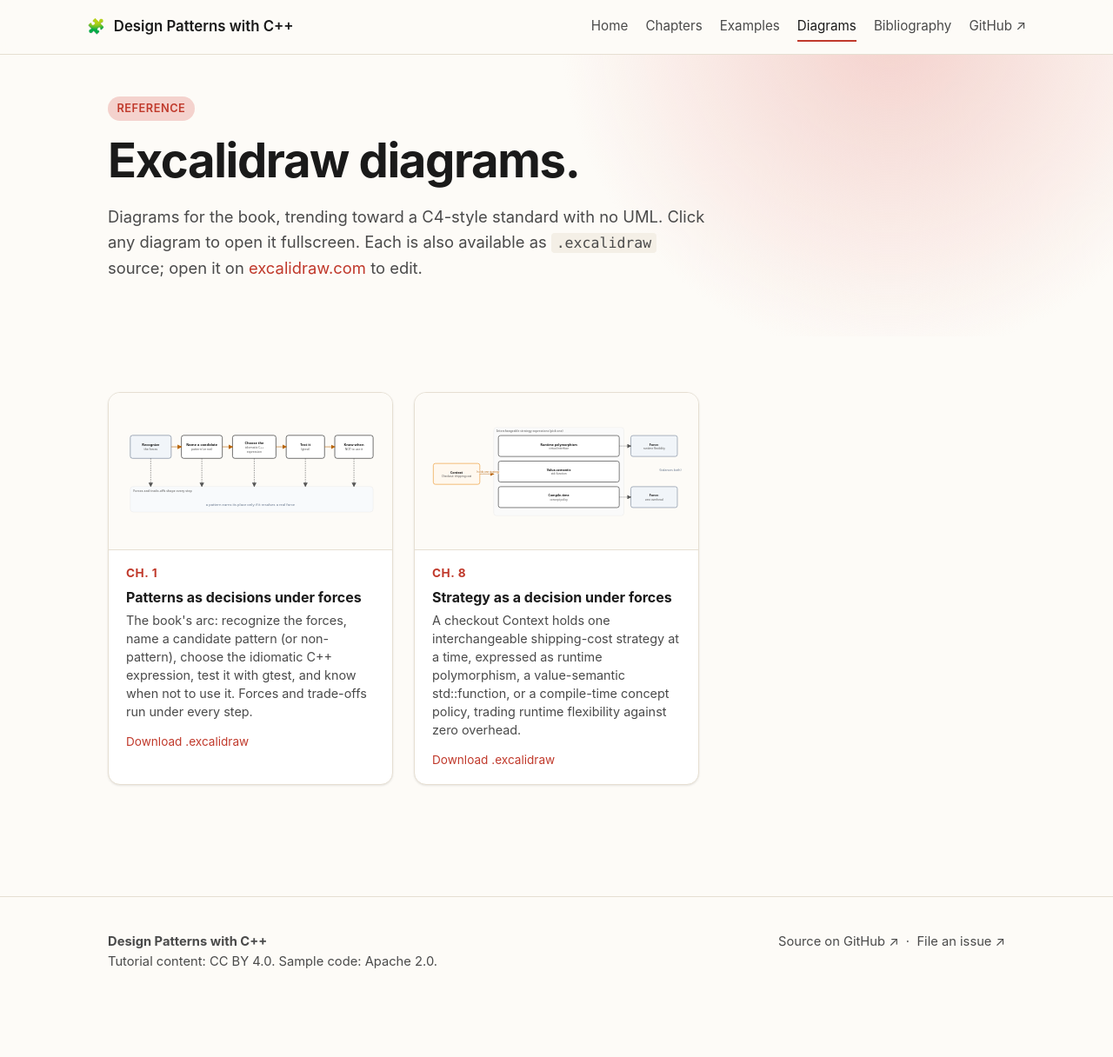
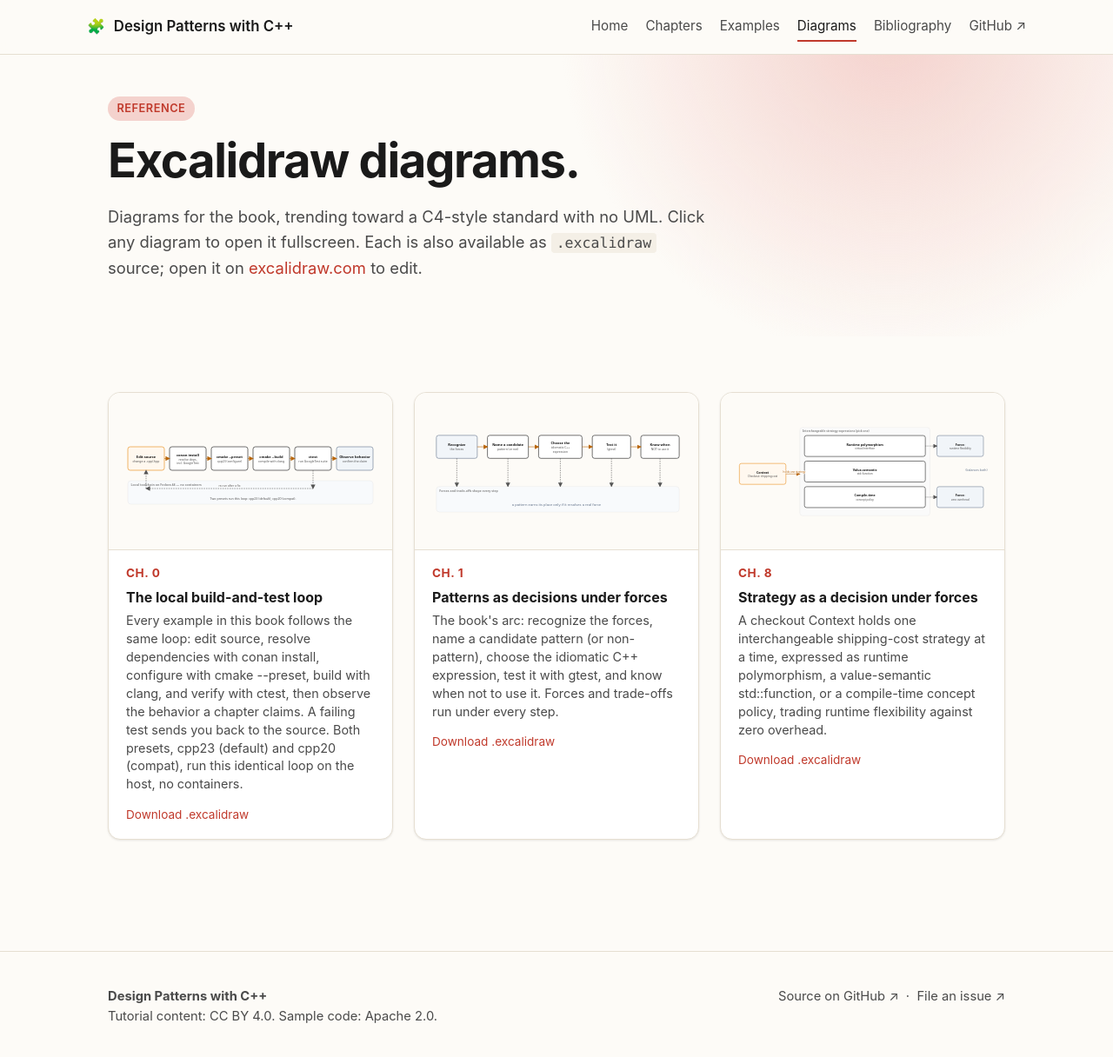
Before and after one commit to patterncatalyst/cpp-design-patterns, a Jekyll site: the page built from diagrams.html, in a window 1280 px wide and 1230 px high. Shown: the top 1216 px of the window at 87% size. Built offline with Jekyll 4.4.1, drawn with Linux system fonts in a browser that asks for light colours.

Commit message:
diagram(r01): add ch0 build-and-test-loop figure, embed in prerequisites

```diff
--- a/_data/diagrams.yml
+++ b/_data/diagrams.yml
@@ -1,5 +1,16 @@
 # Diagram gallery data for /diagrams/ (name, section, title, caption).
 # One entry per paired diagrams/<name>.svg + diagrams/<name>.excalidraw file.
+
+- name: 00-build-and-test-loop
+  section: "Ch. 0"
+  title: The local build-and-test loop
+  caption: >-
+    Every example in this book follows the same loop: edit source, resolve
+    dependencies with conan install, configure with cmake --preset,
+    build with clang, and verify with ctest, then observe the behavior a
+    chapter claims. A failing test sends you back to the source. Both
+    presets, cpp23 (default) and cpp20 (compat), run this identical loop
+    on the host, no containers.
 
 - name: 01-forces-and-decisions
   section: "Ch. 1"
```
Also changed, not shown: _docs/00-prerequisites.md (+2 -0 lines), diagrams/00-build-and-test-loop.svg (added), 1 other file.
